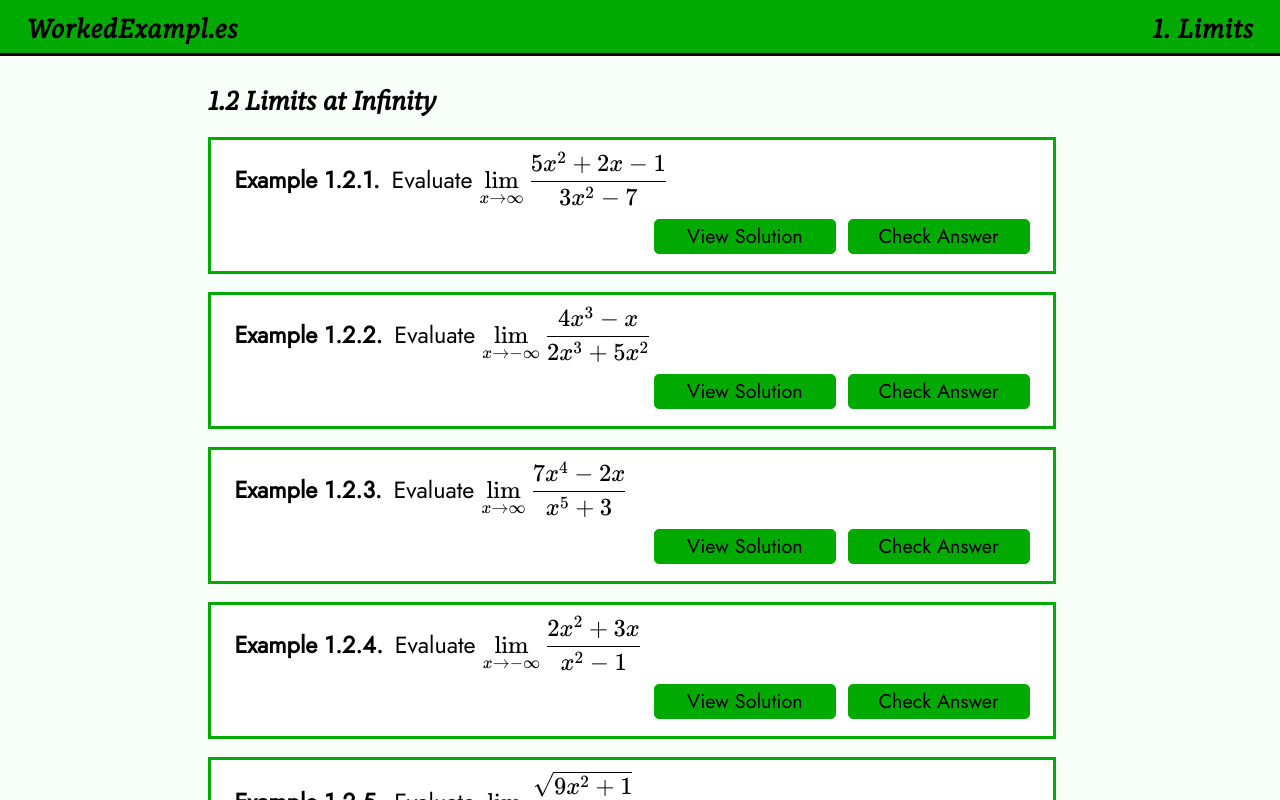
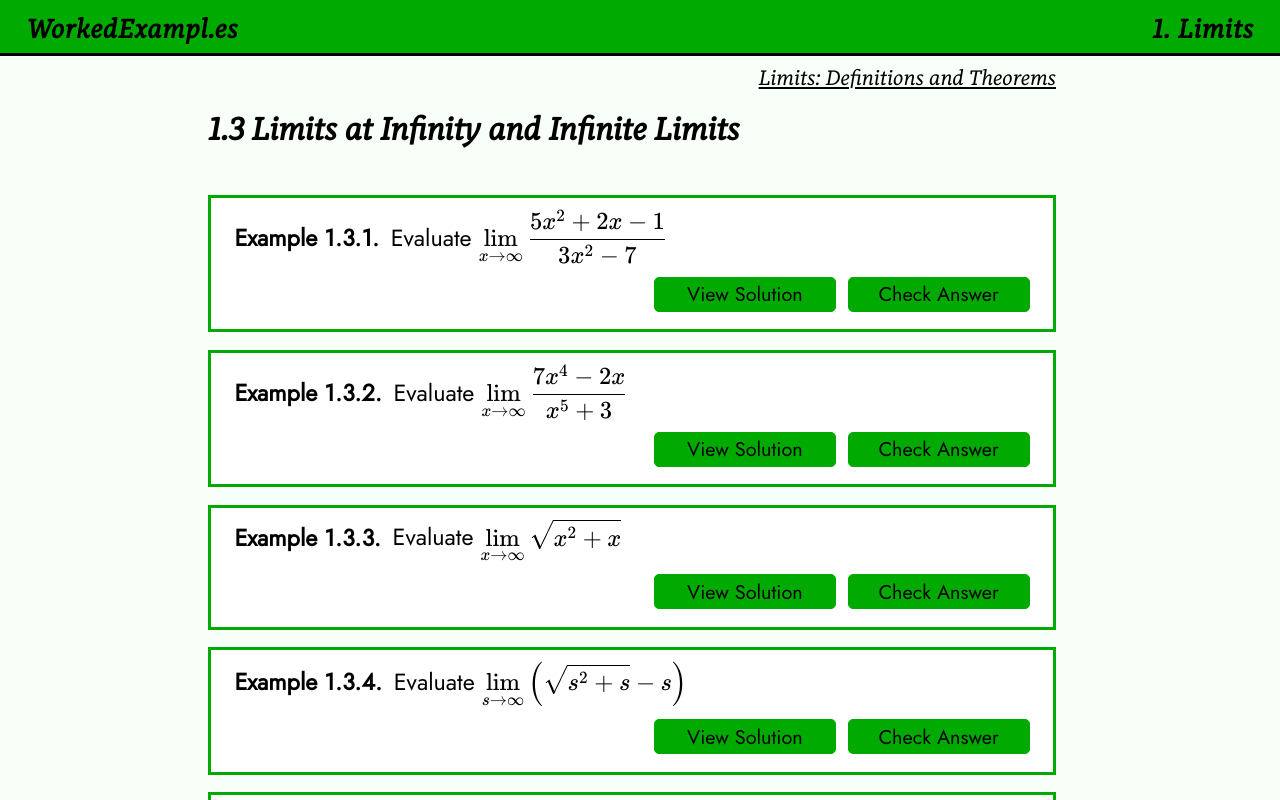
Before and after one commit to dmorgorg/wex, a SvelteKit app: page /math/calculus/limits/03infinity in a window 1280 px wide. Built offline with nearby package versions, Linux system fonts and the light colour scheme.

Commit message:
SOME INF

```diff
--- a/src/lib/styles/global.scss
+++ b/src/lib/styles/global.scss
@@ -68,6 +68,14 @@ body {
 		scrollbar-width: auto;
 		&::-webkit-scrollbar {
 			width: 16px;
+		}
+
+		a.defs {
+			color: inherit;
+			font-size: 80%;
+			text-align: right;
+			margin-top: -0.75rem;
+			float: right;
 		}
 	}
 
--- a/src/routes/math/calculus/limits/03infinity/+page.svelte
+++ b/src/routes/math/calculus/limits/03infinity/+page.svelte
@@ -13,35 +13,42 @@
 <div class="container {topMatter.theme}">
 	<Header {topMatter} />
 	<main>
-		<h4>1.2 Limits at Infinity</h4>
+		<div>
+			<a href="/math/calculus/limits/defs" class="defs">Limits: Definitions and Theorems</a>
+		</div>
+		<h4>1.3 Limits at Infinity and Infinite Limits</h4>
 
+		<!-- !!!!!!!!!!!!!!!!!!!!!!!!!!!!!!!!!!!!!!!!!!!!!!!!!!!!!!!!!!!!!!!!!!!!!!!!!!!!!!!!! -->
+
+		<!-- <WE {levels}>
+			Use the definition of an infinite limit to show that {@html ki`\displaystyle \lim_{x \to 0^+} \frac{1}{x}=+\infty`}
+
+			{#snippet solution()}
+				Divide the by the largest powers of {@html ki`x`} in the numerator and the denominator:
+				{@html kd`\lim_{x \to \infty} \frac{5x^2 + 2x - 1}{3x^2 - 7}=\lim_{x \to \infty} \frac{5 + 2/x - 1/x^2}{3 - 7/x^2}= \frac{5}{3}`}
+			{/snippet}
+
+			{#snippet answer()}
+				{@html ki`\displaystyle \lim_{x \to \infty} \frac{5x^2 + 2x - 1}{3x^2 - 7}=\frac{5}{3}`}
+			{/snippet}
+		</WE> -->
 		<!-- !!!!!!!!!!!!!!!!!!!!!!!!!!!!!!!!!!!!!!!!!!!!!!!!!!!!!!!!!!!!!!!!!!!!!!!!!!!!!!!!! -->
 
 		<WE {levels}>
 			Evaluate {@html ki`\displaystyle \lim_{x \to \infty} \frac{5x^2 + 2x - 1}{3x^2 - 7}`}
 
 			{#snippet solution()}
-				?
+				As the numerator and denominator have the same largest powers of {@html ki`x`}, divide by
+				the highest power, {@html ki`x^2`} :
+				{@html kd`\lim_{x \to \infty} \frac{5x^2 + 2x - 1}{3x^2 - 7}=\lim_{x \to \infty} \frac{5 + 2/x - 1/x^2}{3 - 7/x^2}= \frac{5 + 0 - 0}{3 - 0}= \frac{5}{3}`}
 			{/snippet}
 
 			{#snippet answer()}
-				?
+				{@html ki`\displaystyle \lim_{x \to \infty} \frac{5x^2 + 2x - 1}{3x^2 - 7}=\frac{5}{3}`}
 			{/snippet}
 		</WE>
 
 		<!-- !!!!!!!!!!!!!!!!!!!!!!!!!!!!!!!!!!!!!!!!!!!!!!!!!!!!!!!!!!!!!!!!!!!!!!!!!!!!!!!!! -->
-
-		<WE {levels}>
-			Evaluate {@html ki`\displaystyle \lim_{x \to -\infty} \frac{4x^3 - x}{2x^3 + 5x^2}`}
-
-			{#snippet solution()}
-				?
-			{/snippet}
-
-			{#snippet answer()}
-				?
-			{/snippet}
-		</WE>
 
 		<!-- !!!!!!!!!!!!!!!!!!!!!!!!!!!!!!!!!!!!!!!!!!!!!!!!!!!!!!!!!!!!!!!!!!!!!!!!!!!!!!!!! -->
 
@@ -49,25 +56,60 @@
 			Evaluate {@html ki`\displaystyle \lim_{x \to \infty} \frac{7x^4 - 2x}{x^5 + 3}`}
 
 			{#snippet solution()}
-				?
+				We can divide the by the largest power of {@html ki`x`} again:
+				{@html kd`\lim_{x \to \infty} \frac{7x^4 - 2x}{x^5 + 3}=\lim_{x \to \infty} \frac{7/x - 2/x^4}{1 + 3/x^5}= \frac{0 - 0}{1 + 0}= 0`}
 			{/snippet}
 
 			{#snippet answer()}
-				?
+				{@html ki`\displaystyle \lim_{x \to \infty} \frac{7x^4 - 2x}{x^5 + 3}=0`}
 			{/snippet}
 		</WE>
 
 		<!-- !!!!!!!!!!!!!!!!!!!!!!!!!!!!!!!!!!!!!!!!!!!!!!!!!!!!!!!!!!!!!!!!!!!!!!!!!!!!!!!!! -->
 
 		<WE {levels}>
-			Evaluate {@html ki`\displaystyle \lim_{x \to -\infty} \frac{2x^2 + 3x}{x^2 - 1}`}
+			Evaluate {@html ki`\displaystyle \lim_{x \to \infty} \sqrt{x^2+x}`}
 
 			{#snippet solution()}
-				?
+				For large {@html ki`x`}, it appears that {@html ki`\sqrt{x^2+x}`} will behave like {@html ki`x`}.
+				Let's show that.
+				{@html kd`
+				\begin{aligned}
+					\lim_{x \to \infty} \sqrt{x^2+x} &=\lim_{x \to \infty} x\sqrt{1+1/x} \\
+					& =\lim_{x \to \infty}x\cdot\lim_{x \to \infty}\sqrt{1+1/x} \\
+					&=+\infty\cdot 1\\
+					 &=+\infty
+				\end{aligned}
+			`}
 			{/snippet}
 
 			{#snippet answer()}
-				?
+				{@html ki`\displaystyle \lim_{x \to \infty} \sqrt{x^2+x}=|\infty`}
+			{/snippet}
+		</WE>
+		<!-- !!!!!!!!!!!!!!!!!!!!!!!!!!!!!!!!!!!!!!!!!!!!!!!!!!!!!!!!!!!!!!!!!!!!!!!!!!!!!!!!! -->
+
+		<WE {levels}>
+			Evaluate {@html ki`\displaystyle \lim_{s \to \infty} \left(\sqrt{s^2+s}-s\right)`}
+
+			{#snippet solution()}
+				We see from the previous example that {@html ki`\displaystyle \lim_{s \to \infty} \sqrt{s^2+s}=+\infty`}.
+				Also, {@html ki`\displaystyle \lim_{s \to \infty} s=+\infty`}. So our limit is of the 'form' {@html ki`\infty-\infty`}.
+				Infinity is a concept, not a number, and we cannot perform arithmetic on it. We need to
+				rationalize the expression.
+				{@html kd`
+					\begin{aligned}
+						\lim_{s \to \infty} \sqrt{s^2+s}-s&=\lim_{s \to \infty} \sqrt{s^2+s}-s\cdot\frac{\sqrt{s^2+s}+s}{\sqrt{s^2+s}+s} \\
+						&=\lim_{s \to \infty} \frac{(s^2+s) - s^2}{\sqrt{s^2+s}+s}\\[5pt]
+						&=\lim_{s \to \infty}\frac{s}{s\left(\sqrt{1+1/s}+1\right)}\\[5pt]
+						&=\lim_{s \to \infty}\frac{\cancel{s}}{\cancel{s}\left(\sqrt{1+0}+1\right)}\\
+						&=\frac 12
+					\end{aligned}
+				`}
+			{/snippet}
+
+			{#snippet answer()}
+				{@html ki`\displaystyle \lim_{s \to \infty} \left(\sqrt{s^2+s}-s\right)=\frac{1}{2}`}
 			{/snippet}
 		</WE>
 
@@ -211,6 +253,11 @@
 
 <style>
 	main {
-		counter-reset: section-counter 1 subsection-counter 2 subsubsection-counter 0 problem-counter 0;
+		counter-reset: section-counter 1 subsection-counter 3 subsubsection-counter 0 problem-counter 0;
+	}
+	h4 {
+		display: block;
+		font-size: 120%;
+		padding-block: 1rem;
 	}
 </style>
```
Also changed, not shown: src/routes/+page.svelte (+18 -8 lines), src/routes/math/calculus/limits/01basic/+page.svelte (+4 -14 lines), src/routes/math/calculus/limits/02oneSided/+page.svelte (+4 -12 lines), src/routes/math/calculus/limits/defs/+page.svelte (+58 -0 lines), src/lib/styles/global.css, 1 other file (tests, documents, lock files or other folders).
